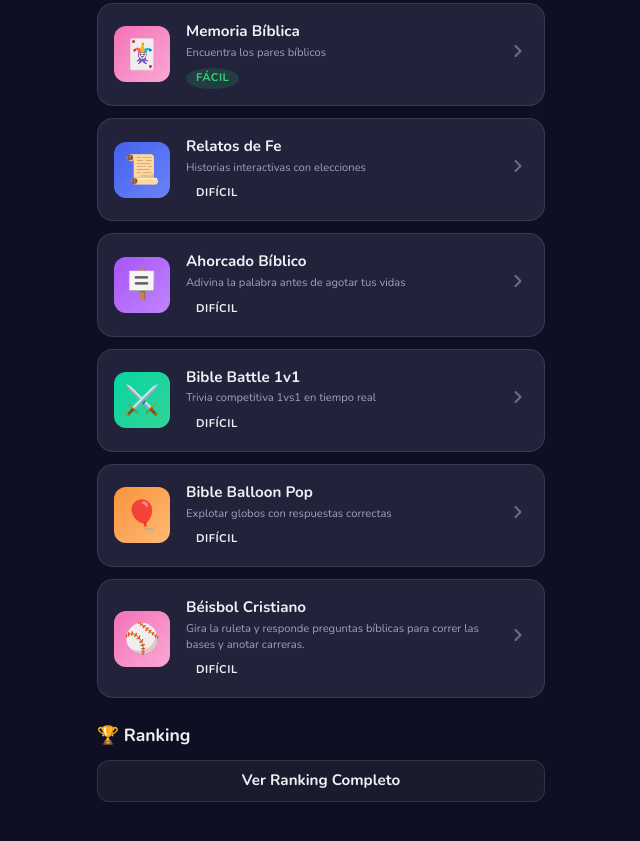
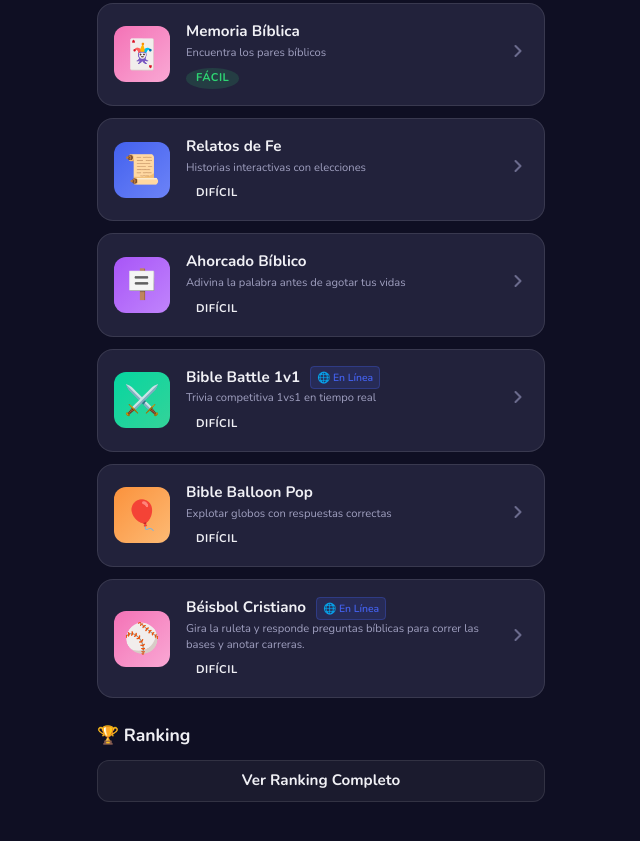
Before and after one commit to ylbani/bible-games, a website built with Vite: page index.html in a window 1280 px wide. Shown: the part 976-1817 px from the top of the page, without its empty margins (319-959 px from the left). Built offline with nearby package versions, Linux system fonts and the light colour scheme; some packages are replaced by stand-ins of ours.

Commit message:
Agrega soporte para juegos offline y correccion de recarga login en WebView

```diff
--- a/src/core/player.js
+++ b/src/core/player.js
@@ -195,9 +195,11 @@ window.nativeGoogleLogin = async (idToken) => {
     savePlayer();
     await syncPlayerWithFirestore();
 
-    // Forzar recarga o alerta para pintar el Dashboard
+    // Forzar recarga con Timestamp para romper caché de WebView y actualizar perfil
     if (typeof showToast === 'function') showToast('¡Sesión Iniciada!', 'success');
-    window.location.reload();
+
+    const baseUrl = window.location.origin + window.location.pathname;
+    window.location.href = `${baseUrl}?t=${Date.now()}#profile`;
   } catch (e) {
     console.error("Native Auth Error:", e);
   }
--- a/src/screens/home.js
+++ b/src/screens/home.js
@@ -52,13 +52,18 @@ export function renderHome(container) {
 
       <div class="section-title">🎮 Juegos</div>
       <div class="games-grid">
-        ${games.map((game, i) => `
-          <div class="game-card" data-game-id="${game.id}">
+        ${games.map((game, i) => {
+          const isOnlineOnly = ['bible-battle', 'baseball'].includes(game.id);
+          const isOffline = !navigator.onLine;
+          const isDisabled = isOnlineOnly && isOffline;
+
+          return `
+          <div class="game-card ${isDisabled ? 'game-card-disabled' : ''}" data-game-id="${game.id}">
             <div class="game-card-icon" style="background: ${gameColors[i % gameColors.length]}">
               ${game.icon}
             </div>
             <div class="game-card-info">
-              <h3>${game.name}</h3>
+              <h3>${game.name} ${isOnlineOnly ? '<span class="online-badge">🌐 En Línea</span>' : ''}</h3>
               <p>${game.description}</p>
               <div class="game-card-meta">
                 <span class="badge badge-${game.difficulty}">${game.difficulty === 'easy' ? 'Fácil' : game.difficulty === 'medium' ? 'Medio' : 'Difícil'}</span>
@@ -69,7 +74,8 @@ export function renderHome(container) {
               <svg width="20" height="20" viewBox="0 0 24 24" fill="none" stroke="currentColor" stroke-width="2.5" stroke-linecap="round" stroke-linejoin="round"><polyline points="9 18 15 12 9 6"></polyline></svg>
             </div>
           </div>
-        `).join('')}
+          `;
+        }).join('')}
       </div>
 
       <div class="section-title mt-xl">🏆 Ranking</div>
@@ -83,6 +89,17 @@ export function renderHome(container) {
   container.querySelectorAll('.game-card').forEach(card => {
     card.addEventListener('click', () => {
       const gameId = card.dataset.gameId;
+      const isOnlineOnly = ['bible-battle', 'baseball'].includes(gameId);
+
+      if (isOnlineOnly && !navigator.onLine) {
+         if (typeof showToast === 'function') {
+            showToast('Este juego requiere conexión a internet 🌐', 'error');
+         } else {
+            alert('Este juego requiere conexión a internet 🌐');
+         }
+         return;
+      }
+
       navigate('game', { gameId });
     });
   });
--- a/src/styles/screens.css
+++ b/src/styles/screens.css
@@ -1086,3 +1086,22 @@
   margin-top: var(--space-xs);
   font-weight: var(--font-weight-bold);
 }
+
+.game-card-disabled {
+  opacity: 0.5;
+  cursor: not-allowed !important;
+  filter: grayscale(0.5);
+  pointer-events: none;
+}
+
+.online-badge {
+  font-size: 0.65rem;
+  background: rgba(67, 97, 238, 0.15);
+  color: #4361ee;
+  border: 1px solid rgba(67, 97, 238, 0.3);
+  padding: 3px 6px;
+  border-radius: 4px;
+  margin-left: 6px;
+  vertical-align: middle;
+  font-weight: 600;
+}
```
